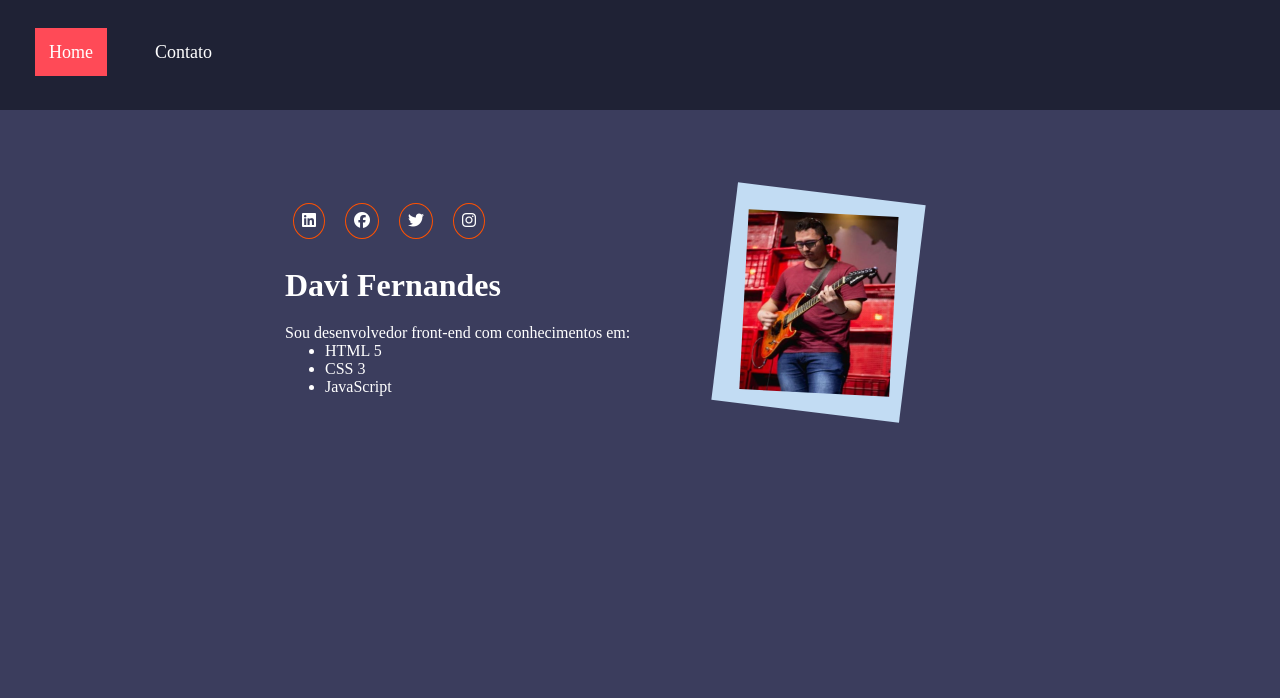
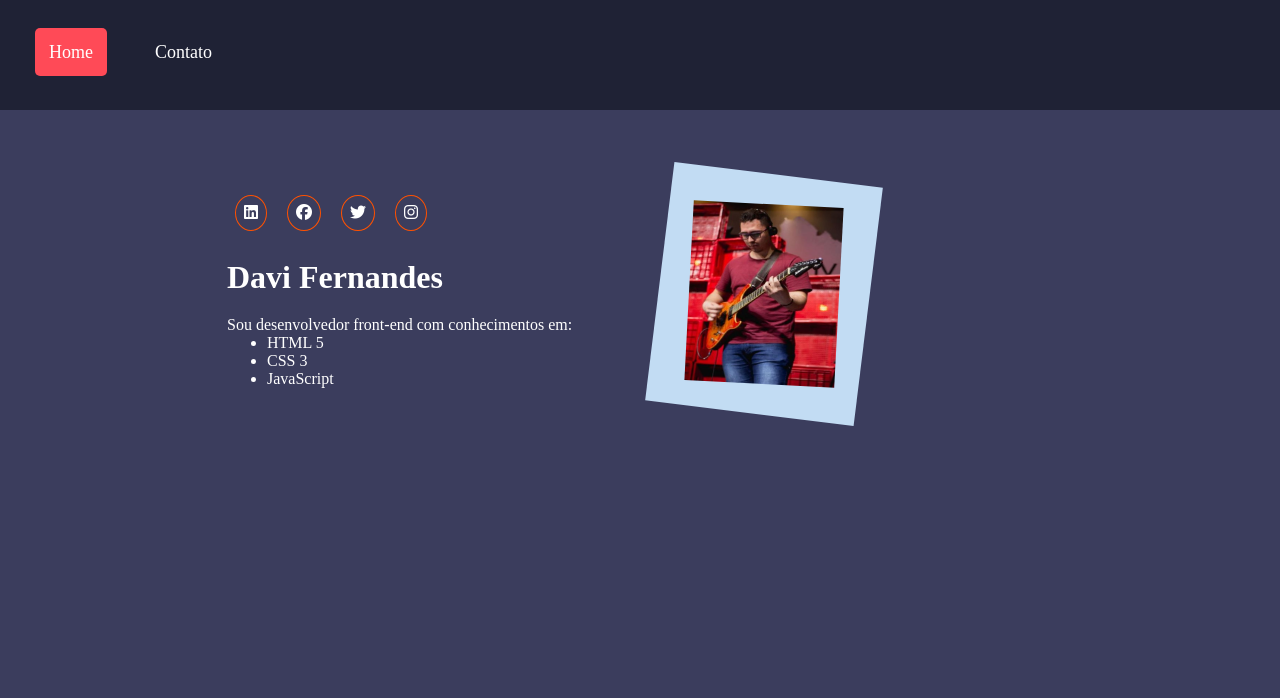
Before and after one commit to davi93fernandes/Projeto-dev---pag.-principal, a plain HTML site: page index.html in a window 1280 px wide. Drawn offline with Linux system fonts and the light colour scheme.

Commit message:
add ajustes pag home e contato

```diff
--- a/contato.css
+++ b/contato.css
@@ -1,5 +1,6 @@
 .contato {
     background-color: rgba(255, 74, 87, 1);
+    border-radius: 5px;
 }
 
 .formulario {
@@ -73,7 +74,7 @@ span {
 .msgSucesso {
     display: none;
     width: 600px;
-    margin-left: 351px;
+    margin-left: 22%;
     border-radius: 5px;
     border: solid 2px rgb(255, 255, 255);
     text-align: center;
--- a/home.css
+++ b/home.css
@@ -30,7 +30,7 @@
 }
 
 .informacoes {
-    margin: 35px;
+    margin: 27px;
     width: 400px;
     height: 500px;
     color: rgb(255, 255, 255);
@@ -47,10 +47,12 @@ ul {
     rotate: 7deg;
     padding: 10%;
     background-color: rgb(194, 220, 243);
+    text-align: center;
 }
 
 .minhaFoto {
     width: 100%;
     height: 100%;
     rotate: -4deg;
+    text-align: center;
 }
--- a/layout.css
+++ b/layout.css
@@ -22,6 +22,7 @@
     margin: 15px;
     cursor: auto;
     padding: 14px;
+    border-radius: 5px;
 }
 
 .home:hover,
@@ -35,11 +36,16 @@
 
 main {
     display: inline-block;
+    width: 400px;
 }
 
 aside {
     display: inline-block;
-    width: 195px;
+    width: 300px;
+    height: 400px;
+    padding: 10px;
+    text-align: center;
+    line-height:50px;
 }
 
 body {
@@ -50,6 +56,7 @@ body {
 
 .corpo {
     display: inline-block;
-    padding: 50px 150px 150px 250px;
+    padding: 50px 130px 50px 200px;
+    width: 780px;
 
 }
```
